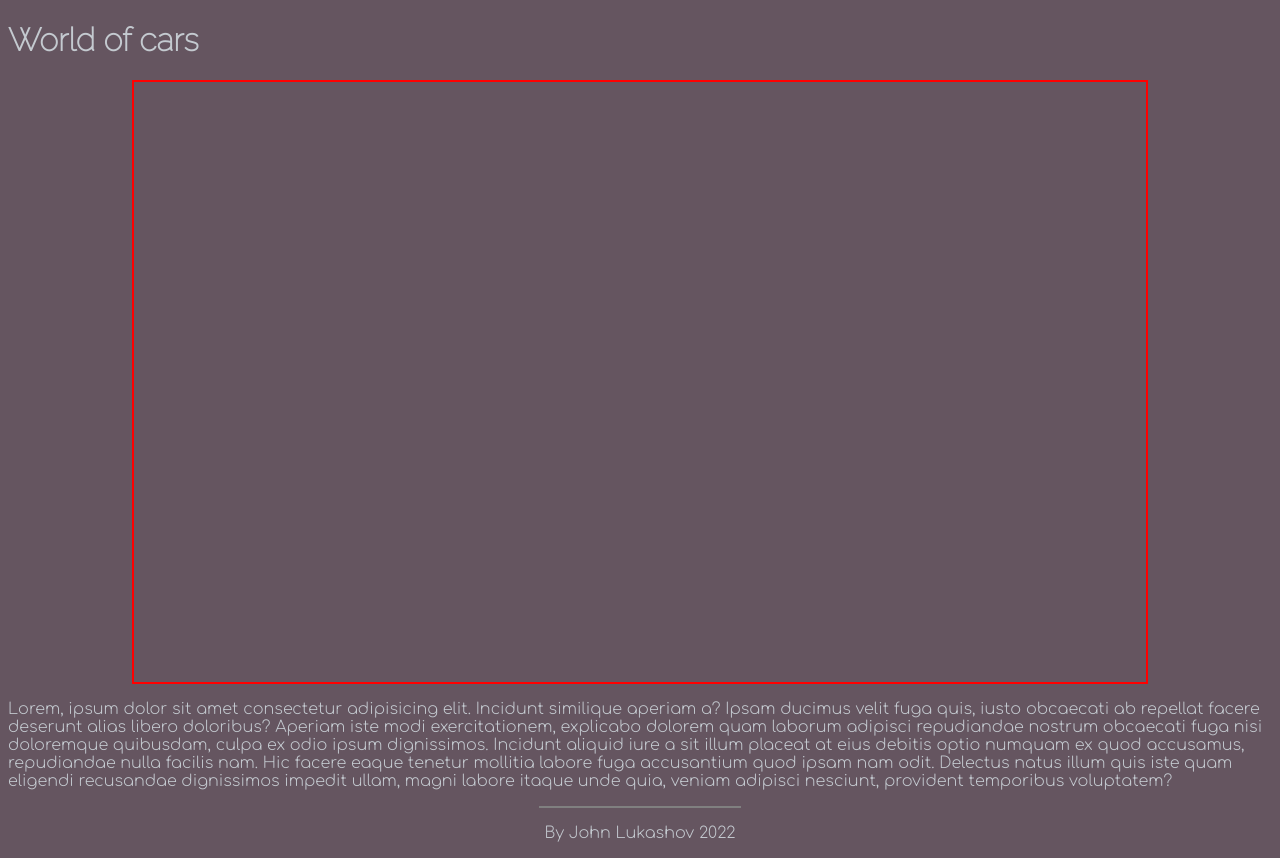
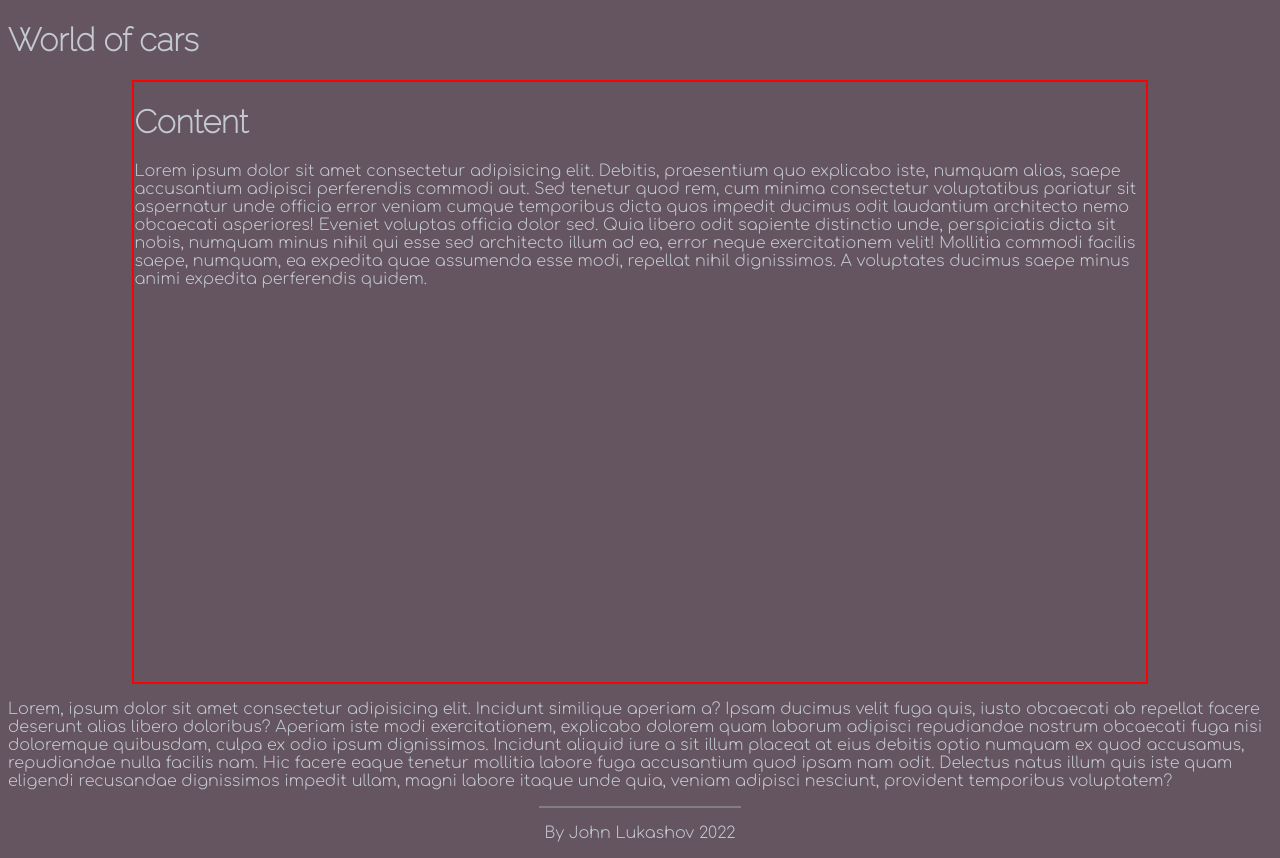
Before and after one commit to KvasyaCoder/Car-site, a plain HTML site: page index.html in a window 1280 px wide. Drawn offline with Linux system fonts and the light colour scheme.

Commit message:
test commit

```diff
--- a/index.html
+++ b/index.html
@@ -11,7 +11,9 @@
 <body>
 <h1> World of cars</h1>
 <div class="content">
-
+<h1> Content</h1>
+<p> Lorem ipsum dolor sit amet consectetur adipisicing elit. Debitis, praesentium quo explicabo iste, numquam alias, saepe accusantium adipisci perferendis commodi aut. Sed tenetur quod rem, cum minima consectetur voluptatibus pariatur sit aspernatur unde officia error veniam cumque temporibus dicta quos impedit ducimus odit laudantium architecto nemo obcaecati asperiores! Eveniet voluptas officia dolor sed. Quia libero odit sapiente distinctio unde, perspiciatis dicta sit nobis, numquam minus nihil qui esse sed architecto illum ad ea, error neque exercitationem velit! Mollitia commodi facilis saepe, numquam, ea expedita quae assumenda esse modi, repellat nihil dignissimos. A voluptates ducimus saepe minus animi expedita perferendis quidem.
+</p>
 </div>
 <p> Lorem, ipsum dolor sit amet consectetur adipisicing elit. Incidunt similique aperiam a? Ipsam ducimus velit fuga quis, iusto obcaecati ab repellat facere deserunt alias libero doloribus? Aperiam iste modi exercitationem, explicabo dolorem quam laborum adipisci repudiandae nostrum obcaecati fuga nisi doloremque quibusdam, culpa ex odio ipsum dignissimos. Incidunt aliquid iure a sit illum placeat at eius debitis optio numquam ex quod accusamus, repudiandae nulla facilis nam. Hic facere eaque tenetur mollitia labore fuga accusantium quod ipsam nam odit. Delectus natus illum quis iste quam eligendi recusandae dignissimos impedit ullam, magni labore itaque unde quia, veniam adipisci nesciunt, provident temporibus voluptatem?</p>
 
```
